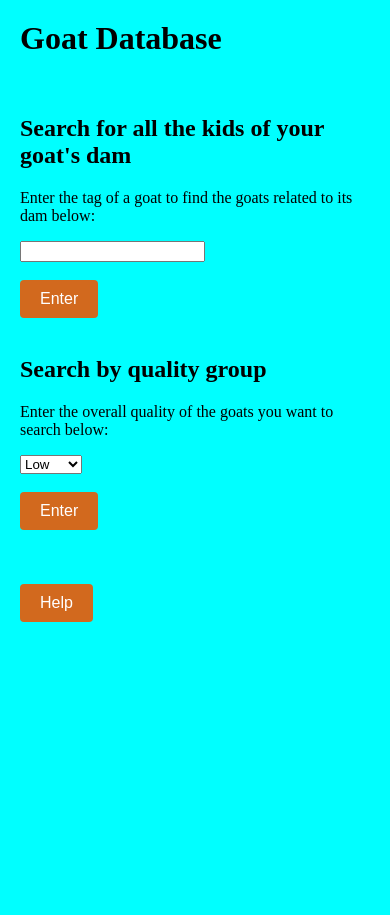
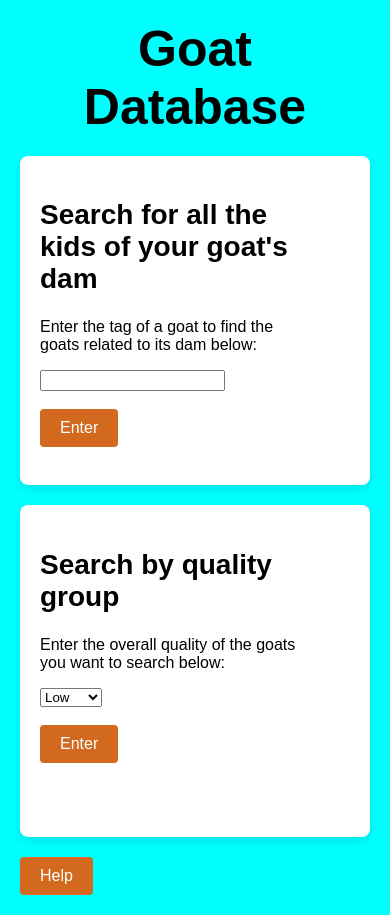
Before and after one commit to KonradW29/ProjectDatabases, a Flask app: page / in a window 390 px wide. Before the commit the page ends 622 px from the top, so only its background shows below. Run offline with Flask 3, Linux system fonts and the light colour scheme; some libraries are stand-ins or nearby versions.

Commit message:
finished all the html code. Added a lot more functionality, and made the formatting better. Also improved the flask formatting

```diff
--- a/app.py
+++ b/app.py
@@ -44,7 +44,7 @@ def form():
 @app.route('/SearchTag', methods=['POST'])
 def SearchTag():
     rows = connect('SELECT dam, tag, totalPoints FROM SoloGoats WHERE dam = (SELECT dam FROM SoloGoats WHERE tag = \'' + str(request.form['tag']) + '\');')
-    heads = ['dam', 'tag', 'totalPoints']
+    heads = ['Dam', 'Tag', 'TotalPoints']
     return render_template('results.html', rows=rows, heads=heads)
 
 # handle SearchGroup POST and serve results.html web page
@@ -53,13 +53,13 @@ def SearchTag():
 def SearchGroup():
     if (request.form['group'] == 'High'):
         rows = connect('SELECT HighQuality.quality, tag, dam, totalPoints, SoldCount FROM HighQuality INNER JOIN HighSold ON HighQuality.quality = HighSold.quality;')
-        heads = ['quality', 'tag', 'dam', 'totalPoints', 'SoldCount']
+        heads = ['Quality', 'Tag', 'Dam', 'TotalPoints', 'SoldCount']
     elif (request.form['group'] == 'Middle'):
         rows = connect('SELECT MiddleQuality.quality, tag, dam, totalPoints, SoldCount FROM MiddleQuality INNER JOIN MiddleSold ON MiddleQuality.quality = MiddleSold.quality;');
-        heads = ['quality', 'tag', 'dam', 'totalPoints', 'SoldCount']
+        heads = ['Quality', 'Tag', 'Dam', 'TotalPoints', 'SoldCount']
     elif (request.form['group'] == 'Low'):
         rows = connect('SELECT LowQuality.quality, tag, dam, totalPoints, SoldCount FROM LowQuality INNER JOIN LowSold ON LowQuality.quality = LowSold.quality;')
-        heads = ['quality', 'tag', 'dam', 'totalPoints', 'SoldCount']
+        heads = ['Quality', 'Tag', 'Dam', 'TotalPoints', 'SoldCount']
     return render_template('results.html', rows=rows, heads=heads)
 
 if __name__ == '__main__':
--- a/templates/UI.html
+++ b/templates/UI.html
@@ -8,23 +8,32 @@
     <!--CSS code to make the web page look more appealing-->
     <style>
         body {
-            font-family:'Times New Roman', Times, serif;
+            font-family:'Arial', sans-serif;
             background-color: aqua;
             margin: 0;
             padding: 20px;
         }
 
+        section {
+            background-color: white;
+            padding: 20px;
+            margin-bottom: 20px;
+            border-radius:  8px;
+            box-shadow: 0 4px 8px rgba(0,0,0,0.1);
+        }
+
         h1 {
             color: black;
-            font-size: 40 px;
+            font-size: 50px;
             font-weight: bold;
             margin-top: 0;
             margin-bottom: 20px;
+            text-align: center;
         }
 
         h2 {
             color: black;
-            font-size: 20 px;
+            font-size: 28px;
             font-weight: bold;
         }
 
@@ -53,14 +62,15 @@
 
         @media only screen and (max-width: 600px) {
             div {
-                width: calc(100% - 40 px);
+                width: calc(100% - 40px);
             }
         }
     </style>
 </head>
 <body>
+    <h1>Goat Database</h1>
+    <section>
         <!--First query implemented using a form-->
-    <h1>Goat Database</h1><br>
         <div>
             <h2>Search for all the kids of your goat's dam</h2>
             <p>Enter the tag of a goat to find the goats related to its dam below:</p>
@@ -71,11 +81,13 @@
                 <input type = "submit" value = "Enter"><br><br>
             </form>
         </div>
+    </section>
+    <section>
+        <!--Second query implemented using a form-->
         <div>
             <h2>Search by quality group</h2>
             <p>Enter the overall quality of the goats you want to search below:</p>
         </div>
-    <!--Second query implemented using a form-->
         <div>
             <form action = "/SearchGroup" method="POST">
                 <select name = "group" class = "input">
@@ -86,8 +98,9 @@
                 <input type = "submit" value = "Enter"><br><br><br><br>
             </form>
         </div>
+    </section>
+    <div>
         <!--Help button to give users more information about how to use the website-->
-    <div>
         <button type = "button" onclick = "getHelp()">Help</button>
         <p id = "helpSection" hidden = "hidden">The first box returns all the goats which have the same dam as the goat whose tag is inputted, to help identify dams associated with a desired attribute or point value. The second box returns the goats that fall into one of the three categories based on their point values, and the number of goats sold in each range, to help identify which quality type goats sell better.</p>
         <!--Javascript code to make the help button work-->
```
Also changed, not shown: templates/results.html (+18 -5 lines). Lines whose indentation alone changed are shown as unchanged.
